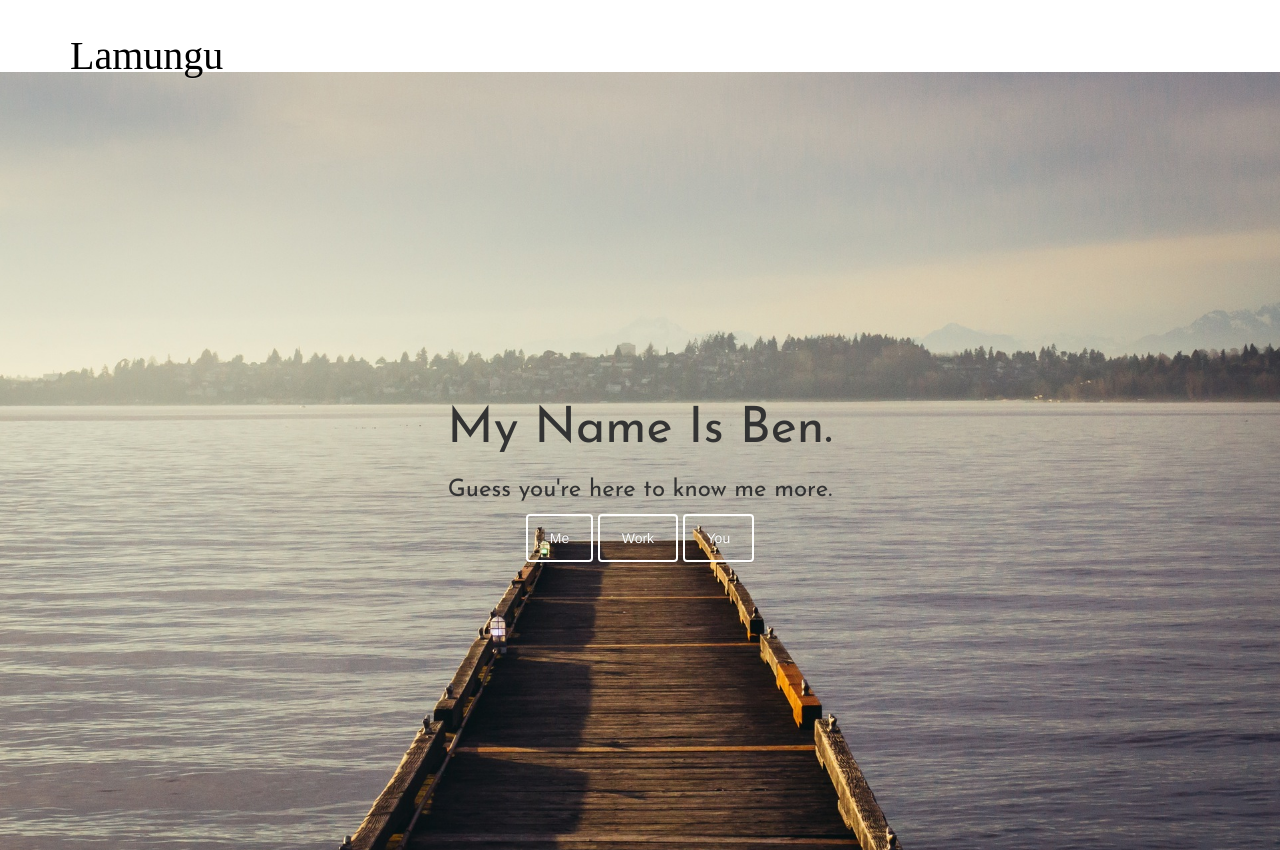
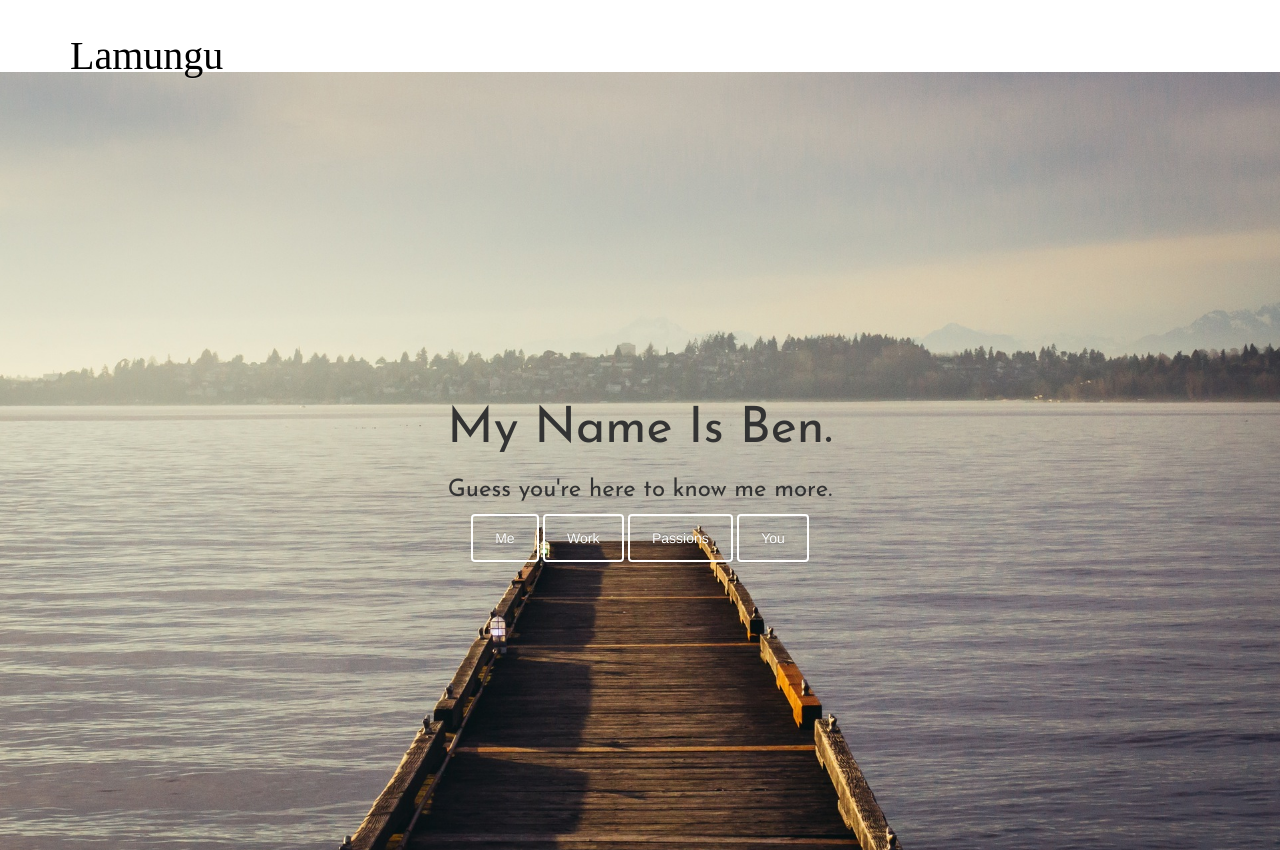
Before and after one commit to darkname/lamungu, a website: page public/index.html in a window 1280 px wide. Shown: the top 850 px of the page. Drawn offline with Linux system fonts and the light colour scheme; a web font is replaced by a local one.

Commit message:
Add back the commented out button

```diff
--- a/public/index.html
+++ b/public/index.html
@@ -42,7 +42,7 @@
                 <h3>Guess you're here to know me more.</h3>
                 <a smooth-scroll target="me" offset="0" class="btn btn-primary hero outline">Me</a>
                 <a smooth-scroll target="work" offset="0" class="btn btn-primary hero outline">Work</a>
-                <!--<a href="" class="btn btn-primary hero outline">Passions</a>-->
+                <a smooth-scroll target="passion" offset="0" class="btn btn-primary hero outline">Passions</a>
                 <a smooth-scroll target="you" offset="0" class="btn btn-primary hero outline">You</a>
             </div>
         </div>
```
